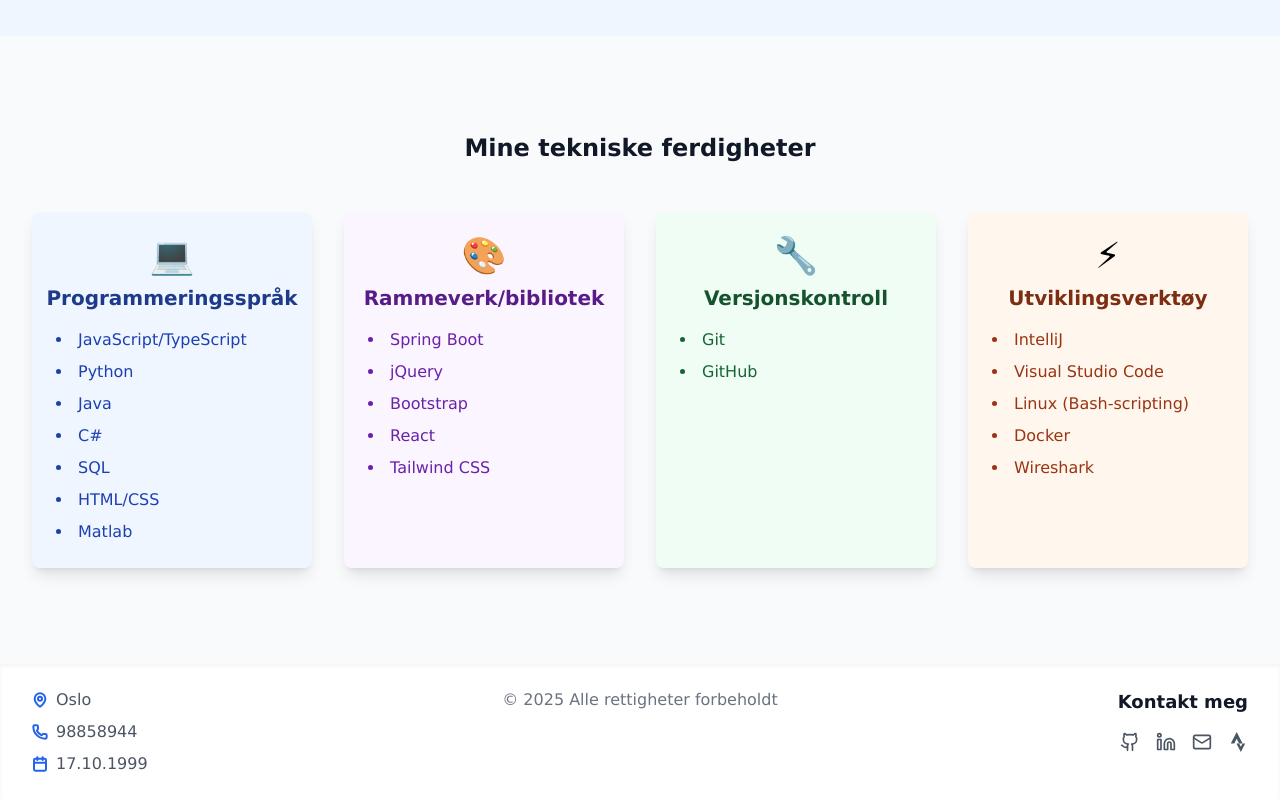
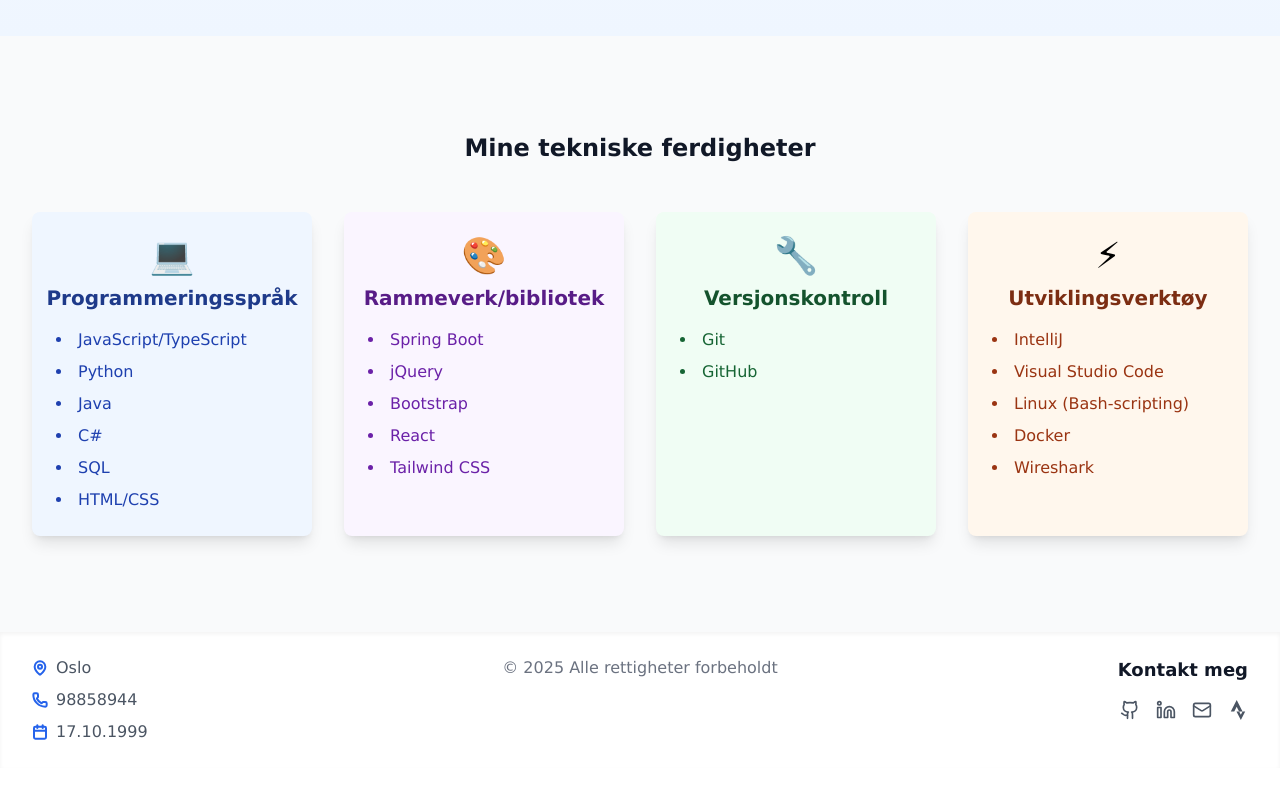
Before and after one commit to tominezak/minSide, a React (Vite) app: page / in a window 1280 px wide. Shown: the part 1628-2428 px from the top of the page. After the commit the page ends 2396 px from the top, so only its background shows below. Built offline with nearby package versions, Linux system fonts and the light colour scheme.

Commit message:
fjernet noe

```diff
--- a/src/Pages/OmMeg.tsx
+++ b/src/Pages/OmMeg.tsx
@@ -136,7 +136,6 @@ function OmMeg() {
                 <li>C#</li>
                 <li>SQL</li>
                 <li>HTML/CSS</li>
-                <li>Matlab</li>
               </ul>
             </div>
             <div className="bg-purple-50 p-6 rounded-lg shadow-lg">
```
